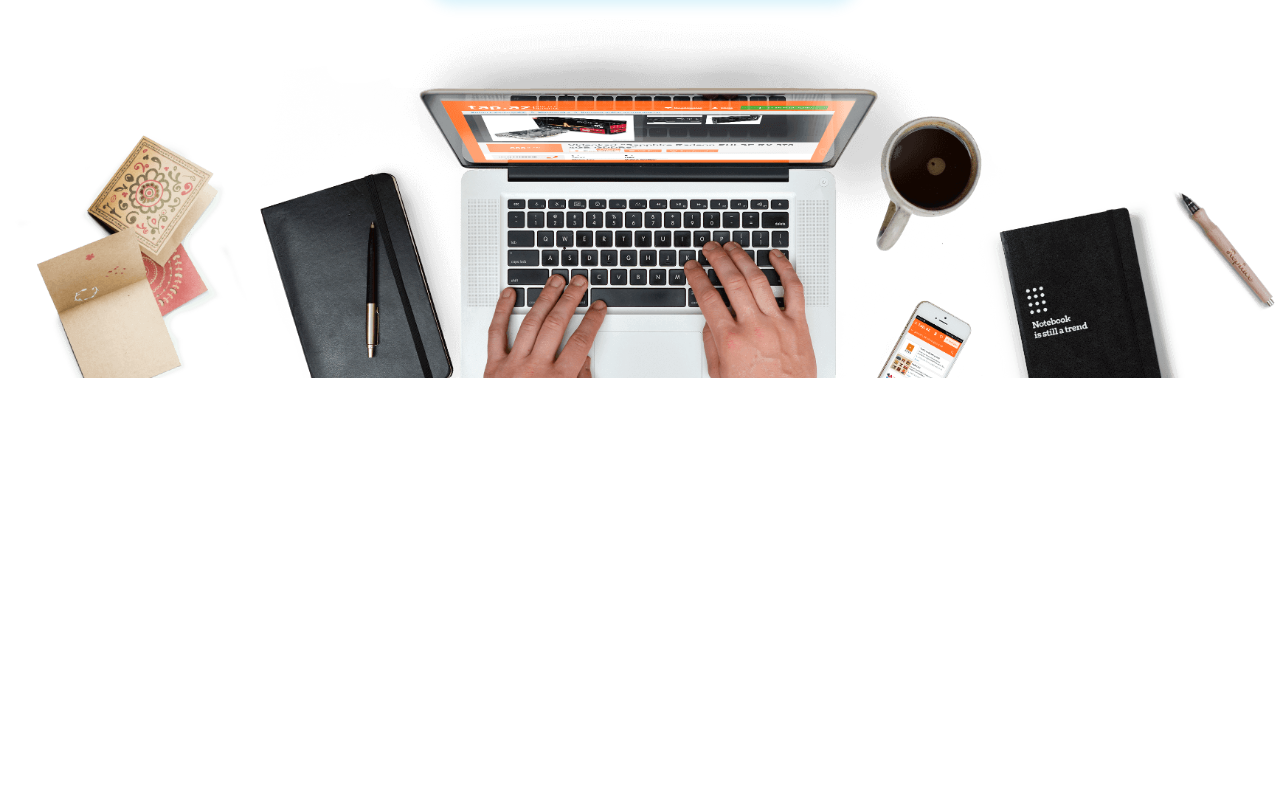
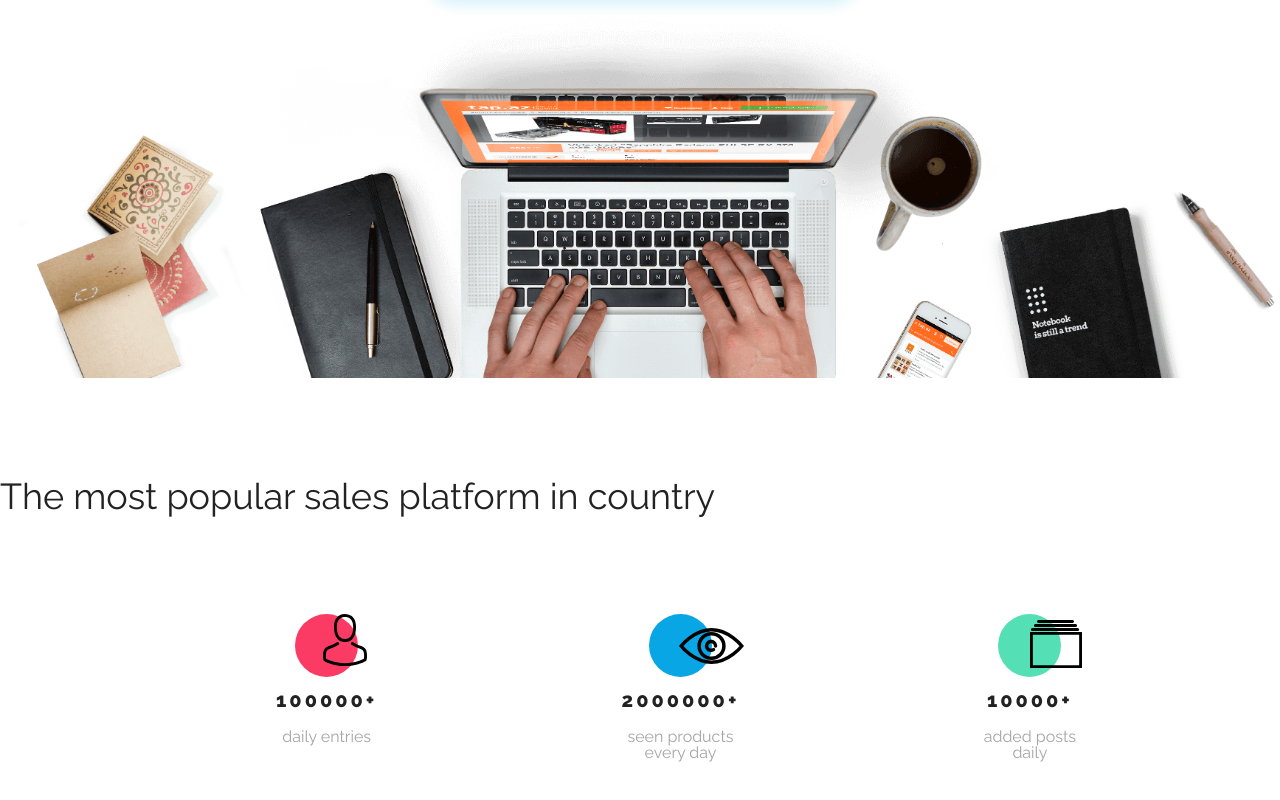
Before and after one commit to Dragos-U/single-web-page, a plain HTML site: page index.html in a window 1280 px wide. Shown: the part 388-1188 px from the top of the page. Before the commit the page ends 800 px from the top, so only its background shows below. Drawn offline with nearby package versions, Linux system fonts and the light colour scheme.

Commit message:
features-statistics

```diff
--- a/css/style.css
+++ b/css/style.css
@@ -22,11 +22,6 @@
 
 a {
     text-decoration: none;
-}
-
-h2 {
-    font-family: var(--font-raleway);
-    font-size: 2.25rem;
 }
 
 /*Header*/
@@ -128,3 +123,86 @@
 .btn--large {
     padding: 22px 155px;
 }
+
+/**
+ * Statistics
+ */
+h2 {
+    font-family: var(--font-raleway);
+    font-size: 2.25rem;
+}
+
+.statistics {
+    margin-top: 100px;
+}
+
+.statistics__title {
+    text-align: center;
+}
+
+.statistics__container {
+    max-width: 800px;
+    margin: 100px auto 120px;
+    display: flex;
+    justify-content: space-between;
+}
+
+.statistics__single {
+    max-width: 160px;
+    display: flex;
+    flex-direction: column;
+    justify-content: flex-start;
+    align-items: center;
+    text-align: center;
+    font-family: var(--font-raleway);
+}
+
+.statistics__circle {
+    border-radius: 50%;
+    width: 63px;
+    height: 63px;
+    position: relative;
+}
+
+.statistics__img {
+    position: absolute;
+}
+
+.statistics__single:nth-child(1) .statistics__circle {
+    background-color: var(--color-redish);
+}
+
+.statistics__single:nth-child(1) .statistics__img {
+    top: 0;
+    left: 45%;
+}
+
+.statistics__single:nth-child(2) .statistics__circle {
+    background-color: var(--color-primary);
+}
+
+.statistics__single:nth-child(2) .statistics__img {
+    top: 14px;
+    left: 47%;
+}
+
+.statistics__single:nth-child(3) .statistics__circle {
+    background-color: var(--color-green);
+}
+
+.statistics__single:nth-child(3) .statistics__img {
+    top: 6px;
+    left: 50%;
+}
+
+.statistics__number {
+    font-size: 1.25rem;
+    font-weight: 800;
+    letter-spacing: 0.1875rem;
+    margin-top: 13px;
+}
+
+.statistics__description {
+    color: var(--color-grey);
+    margin-top: 19px;
+}
--- a/index.html
+++ b/index.html
@@ -34,6 +34,38 @@
         </div>
         <img src="assets/Background.png" alt="" class="opening__image">
     </section>
+    <section class="statistics">
+        <div class="container">
+            <h2>The most popular sales platform in country</h2>
+
+            <div class="statistics__container">
+                <div class="statistics__single">
+                    <div class="statistics__circle">
+                        <img src="assets/Person.svg" alt="person" class="statistics__img"/>
+                    </div>
+                    <div class="statistics__number">100000+</div>
+                    <div class="statistics__description">daily entries</div>
+                </div>
+
+                <div class="statistics__single">
+                    <div class="statistics__circle">
+                        <img src="assets/Eye.svg" alt="person" class="statistics__img"/>
+                    </div>
+                    <div class="statistics__number">2000000+</div>
+                    <div class="statistics__description">seen products<br>every day</div>
+                </div>
+
+                <div class="statistics__single">
+                    <div class="statistics__circle">
+                        <img src="assets/Catalog.svg" alt="person" class="statistics__img"/>
+                    </div>
+                    <div class="statistics__number">10000+</div>
+                    <div class="statistics__description">added posts<br>daily</div>
+                </div>
+            </div>
+        </div>
+    </section>
+
 
 </main>
 <footer>
```
